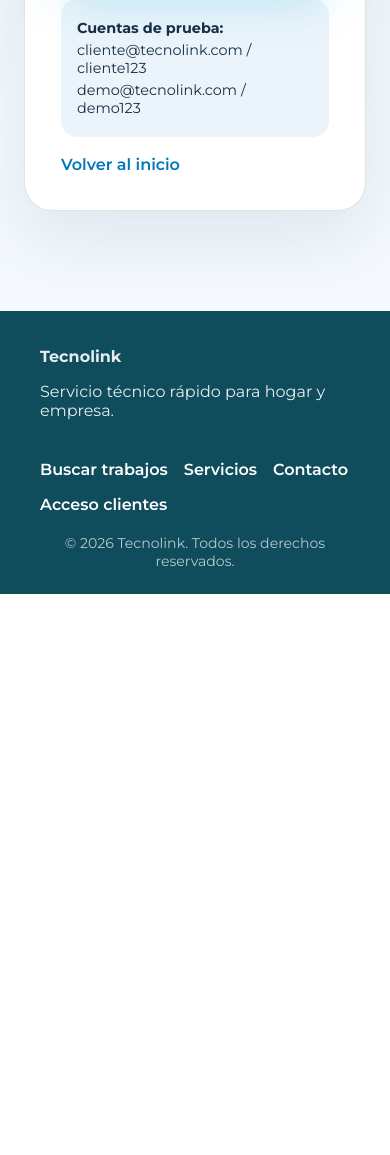
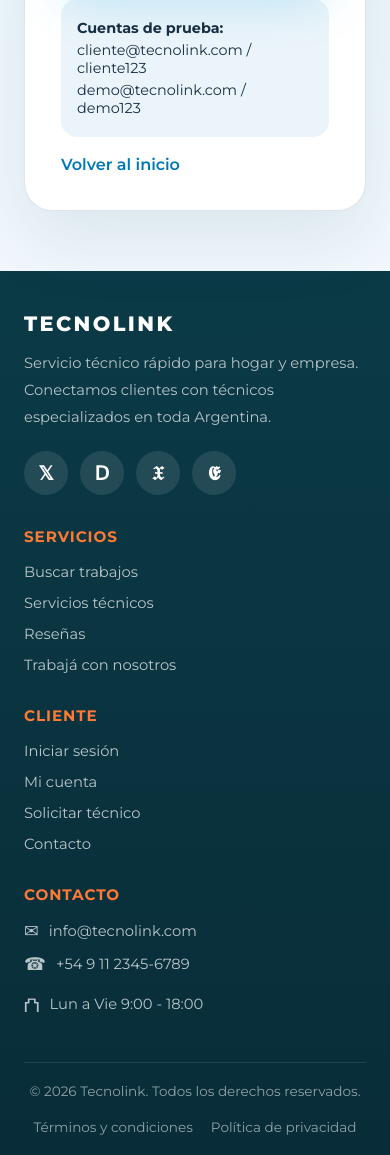
Before and after one commit to quatranoluciano-create/proyecto-web, a PHP site: page /login.php in a window 390 px wide. Shown: the part 703-1858 px from the top of the page. Before the commit the page ends 1297 px from the top, so only its background shows below. Run offline with PHP 8.4, Linux system fonts and the light colour scheme.

Commit message:
Corregido error etiqueta_tipo() y rediseñado footer con paleta de colores existente
- Reemplazadas llamadas a etiqueta_tipo() por obtener_etiqueta_tipo()
  en index.php y cliente.php para corregir fatal error
- Rediseñado footer con 4 columnas: marca+redes, servicios, cliente, contacto
- Mejorada responsividad del footer en mobile y tablet
- Mantenida paleta de colores original (#0f4c5c, #0078b8, #ff7a34)

```diff
--- a/cliente.php
+++ b/cliente.php
@@ -61,7 +61,7 @@ $nombre = $_SESSION['nombre'] ?? $_SESSION['usuario'];
                     <article class="client-job-item">
                         <div>
                             <h3><?php echo htmlspecialchars($trabajo['titulo']); ?></h3>
-                            <p><?php echo htmlspecialchars(etiqueta_tipo($trabajo['tipo'])); ?> · <?php echo htmlspecialchars($trabajo['fecha']); ?></p>
+                            <p><?php echo htmlspecialchars(obtener_etiqueta_tipo($trabajo['tipo'])); ?> · <?php echo htmlspecialchars($trabajo['fecha']); ?></p>
                         </div>
                         <span class="status-pill status-<?php echo strtolower(str_replace(' ', '-', $trabajo['estado'])); ?>"><?php echo htmlspecialchars($trabajo['estado']); ?></span>
                     </article>
--- a/includes/footer.php
+++ b/includes/footer.php
@@ -1,17 +1,49 @@
     <footer class="site-footer">
-        <div class="footer-inner">
-            <div>
-                <strong><?php echo SITE_NAME; ?></strong>
-                <p>Servicio técnico rápido para hogar y empresa.</p>
+        <div class="footer-main">
+            <div class="footer-col footer-brand">
+                <strong class="footer-logo"><?php echo SITE_NAME; ?></strong>
+                <p class="footer-desc">Servicio técnico rápido para hogar y empresa. Conectamos clientes con técnicos especializados en toda Argentina.</p>
+                <div class="footer-social">
+                    <a href="#" aria-label="Facebook">&#120143;</a>
+                    <a href="#" aria-label="Instagram">&#120227;</a>
+                    <a href="#" aria-label="WhatsApp">&#120091;</a>
+                    <a href="#" aria-label="LinkedIn">&#120176;</a>
+                </div>
             </div>
-            <div class="footer-links">
-                <a href="index.php">Buscar trabajos</a>
-                <a href="servicios.php">Servicios</a>
-                <a href="contacto.php">Contacto</a>
-                <a href="login.php">Acceso clientes</a>
+            <div class="footer-col">
+                <h4>Servicios</h4>
+                <ul class="footer-menu">
+                    <li><a href="index.php">Buscar trabajos</a></li>
+                    <li><a href="servicios.php">Servicios técnicos</a></li>
+                    <li><a href="index.php#reseñas">Reseñas</a></li>
+                    <li><a href="cv.php">Trabajá con nosotros</a></li>
+                </ul>
+            </div>
+            <div class="footer-col">
+                <h4>Cliente</h4>
+                <ul class="footer-menu">
+                    <li><a href="login.php">Iniciar sesión</a></li>
+                    <li><a href="cliente.php">Mi cuenta</a></li>
+                    <li><a href="contacto.php">Solicitar técnico</a></li>
+                    <li><a href="contacto.php">Contacto</a></li>
+                </ul>
+            </div>
+            <div class="footer-col">
+                <h4>Contacto</h4>
+                <ul class="footer-menu footer-contact">
+                    <li><span>&#9993;</span> <a href="mailto:info@tecnolink.com">info@tecnolink.com</a></li>
+                    <li><span>&#9742;</span> <a href="tel:+5491123456789">+54 9 11 2345-6789</a></li>
+                    <li><span>&#9963;</span> Lun a Vie 9:00 - 18:00</li>
+                </ul>
             </div>
         </div>
-        <p class="footer-copy">&copy; <?php echo date('Y'); ?> <?php echo SITE_NAME; ?>. Todos los derechos reservados.</p>
+        <div class="footer-bottom">
+            <p class="footer-copy">&copy; <?php echo date('Y'); ?> <?php echo SITE_NAME; ?>. Todos los derechos reservados.</p>
+            <p class="footer-legal">
+                <a href="#">Términos y condiciones</a>
+                <a href="#">Política de privacidad</a>
+            </p>
+        </div>
     </footer>
     <script src="app.js"></script>
 </body>
--- a/index.php
+++ b/index.php
@@ -111,7 +111,7 @@ require_once __DIR__ . '/includes/header.php';
                         <ul class="job-meta">
                             <li><?php echo htmlspecialchars($trabajo['zona']); ?></li>
                             <li><?php echo htmlspecialchars($trabajo['modalidad']); ?></li>
-                            <li><?php echo htmlspecialchars(etiqueta_tipo($trabajo['tipo'])); ?></li>
+                            <li><?php echo htmlspecialchars(obtener_etiqueta_tipo($trabajo['tipo'])); ?></li>
                         </ul>
                         <p><?php echo htmlspecialchars($trabajo['descripcion']); ?></p>
                         <div class="job-card-footer">
--- a/styles.css
+++ b/styles.css
@@ -1188,39 +1188,142 @@ section h2 {
 }
 
 .site-footer {
-    margin-top: 40px;
-    padding: 36px 40px 24px;
-    background: var(--primary);
-    color: rgba(255, 255, 255, 0.9);
+    background: linear-gradient(180deg, #0b3a47 0%, #082d38 100%);
+    color: rgba(255, 255, 255, 0.92);
+    padding: 60px 40px 0;
 }
 
-.footer-inner {
+.footer-main {
+    display: grid;
+    grid-template-columns: 1.6fr 1fr 1fr 1.2fr;
+    gap: 40px;
+    max-width: 1200px;
+    margin: 0 auto;
+    padding-bottom: 40px;
+    border-bottom: 1px solid rgba(255, 255, 255, 0.1);
+}
+
+.footer-logo {
+    font-size: 1.3rem;
+    font-weight: 800;
+    letter-spacing: 0.15rem;
+    text-transform: uppercase;
+    color: #fff;
+}
+
+.footer-desc {
+    margin: 14px 0 20px;
+    font-size: 0.92rem;
+    line-height: 1.85;
+    color: rgba(255, 255, 255, 0.7);
+}
+
+.footer-social {
+    display: flex;
+    gap: 12px;
+}
+
+.footer-social a {
+    display: inline-flex;
+    align-items: center;
+    justify-content: center;
+    width: 44px;
+    height: 44px;
+    border-radius: 50%;
+    background: rgba(255, 255, 255, 0.1);
+    color: #fff;
+    text-decoration: none;
+    font-weight: 700;
+    font-size: 1.2rem;
+    transition: all 0.25s ease;
+}
+
+.footer-social a:hover {
+    background: var(--accent);
+    transform: translateY(-3px);
+}
+
+.footer-col h4 {
+    margin: 0 0 16px;
+    font-size: 0.95rem;
+    font-weight: 700;
+    letter-spacing: 0.06em;
+    text-transform: uppercase;
+    color: var(--cta);
+}
+
+.footer-menu {
+    margin: 0;
+    padding: 0;
+    list-style: none;
+    display: grid;
+    gap: 12px;
+}
+
+.footer-menu a {
+    color: rgba(255, 255, 255, 0.72);
+    text-decoration: none;
+    font-size: 0.92rem;
+    transition: color 0.25s ease;
+}
+
+.footer-menu a:hover {
+    color: #fff;
+}
+
+.footer-contact li {
+    display: flex;
+    align-items: center;
+    gap: 10px;
+    color: rgba(255, 255, 255, 0.72);
+    font-size: 0.92rem;
+}
+
+.footer-contact li span {
+    font-size: 1.1rem;
+}
+
+.footer-contact a {
+    color: rgba(255, 255, 255, 0.72);
+    text-decoration: none;
+}
+
+.footer-contact a:hover {
+    color: #fff;
+}
+
+.footer-bottom {
     display: flex;
     justify-content: space-between;
-    gap: 24px;
+    align-items: center;
+    gap: 20px;
     flex-wrap: wrap;
-    max-width: 1100px;
+    max-width: 1200px;
     margin: 0 auto;
-}
-
-.footer-links {
-    display: flex;
-    flex-wrap: wrap;
-    gap: 16px;
-}
-
-.footer-links a,
-.back-link:hover {
-    color: #fff;
-    text-decoration: none;
-    font-weight: 600;
+    padding: 20px 0;
 }
 
 .footer-copy {
-    text-align: center;
-    margin: 20px 0 0;
-    font-size: 0.88rem;
-    color: rgba(255, 255, 255, 0.7);
+    margin: 0;
+    font-size: 0.85rem;
+    color: rgba(255, 255, 255, 0.55);
+}
+
+.footer-legal {
+    display: flex;
+    gap: 18px;
+    margin: 0;
+}
+
+.footer-legal a {
+    color: rgba(255, 255, 255, 0.55);
+    text-decoration: none;
+    font-size: 0.85rem;
+    transition: color 0.25s ease;
+}
+
+.footer-legal a:hover {
+    color: #fff;
 }
 
 @media (max-width: 1080px) {
@@ -1233,6 +1336,7 @@ section h2 {
     .client-grid,
     .advantages-grid { grid-template-columns: 1fr; }
     .contacto { grid-template-columns: 1fr; }
+    .footer-main { grid-template-columns: 1fr 1fr; }
 }
 
 @media (max-width: 720px) {
@@ -1246,4 +1350,7 @@ section h2 {
     .client-reviews,
     .contacto { padding-left: 24px; padding-right: 24px; }
     .cta-banner { margin: 0 24px 40px; padding: 28px; }
+    .footer-main { grid-template-columns: 1fr; gap: 32px; }
+    .footer-bottom { flex-direction: column; text-align: center; }
+    .site-footer { padding: 40px 24px 0; }
 }
```
